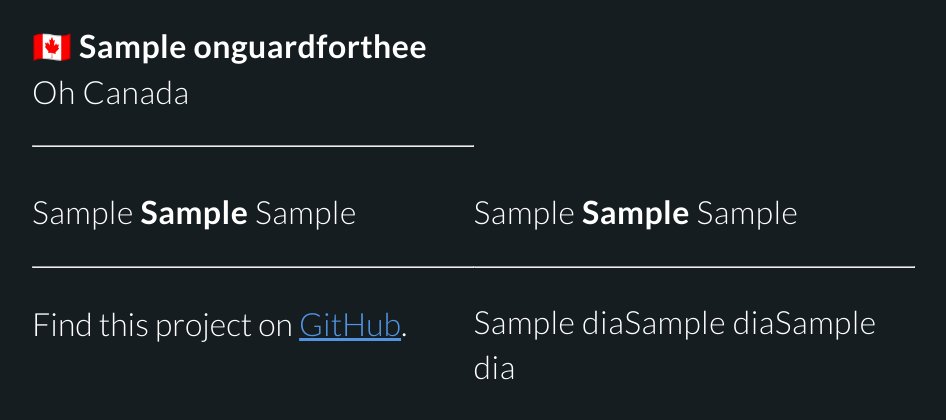
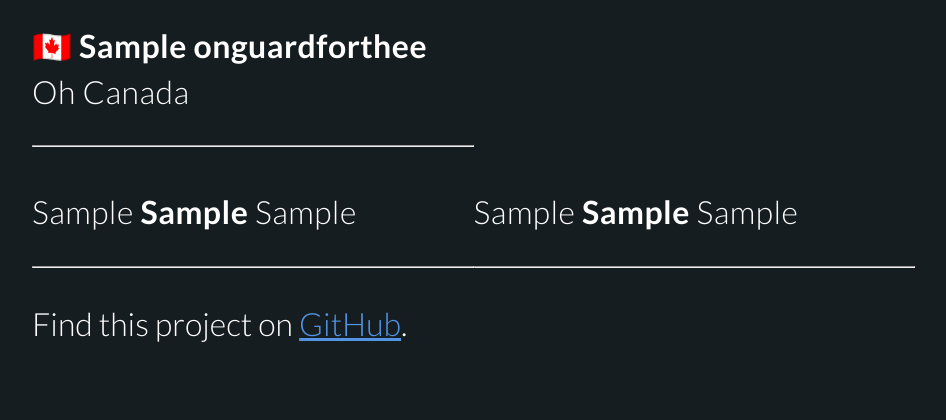
Before and after one commit to DanielPullan/Time, a Flask app: template time/templates/index.html in a window 1280 px wide. Shown: the part 439-859 px from the top of the page, without its empty margins (128-1074 px from the left). After the commit the page ends 781 px from the top, so only its background shows below. Run offline with Flask 2, Linux system fonts and the light colour scheme; the template is opened without the code that fills it: most values are stand-ins (such as "Sample title", 1, 10 or a date in 2020).

Commit message:
Missed a dia.

```diff
--- a/time/templates/index.html
+++ b/time/templates/index.html
@@ -68,7 +68,6 @@
     <div class="col-6">
         <p>{{option2list[2]}} <strong>{{option2list[0]}}</strong> {{option2list[1]}}</p>
         <hr>
-        <p>{{dia[0]}}{{dia[1]}}{{dia[2]}}</p>
     </div>
 </div>
 
```
